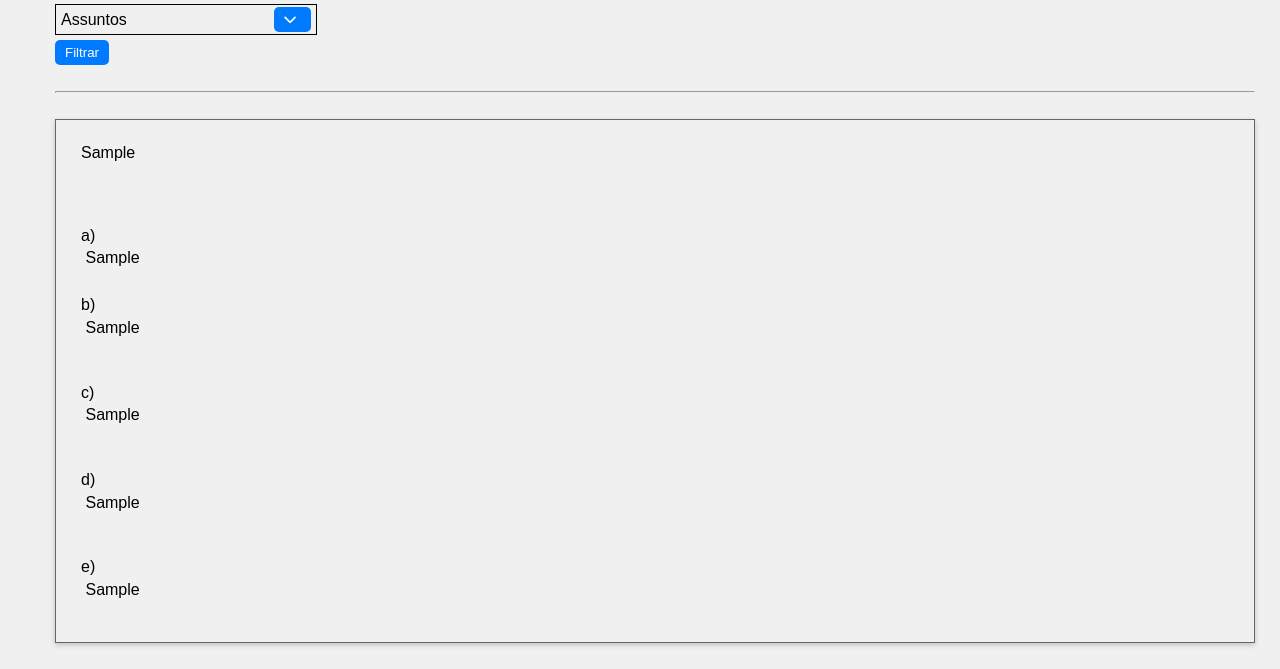
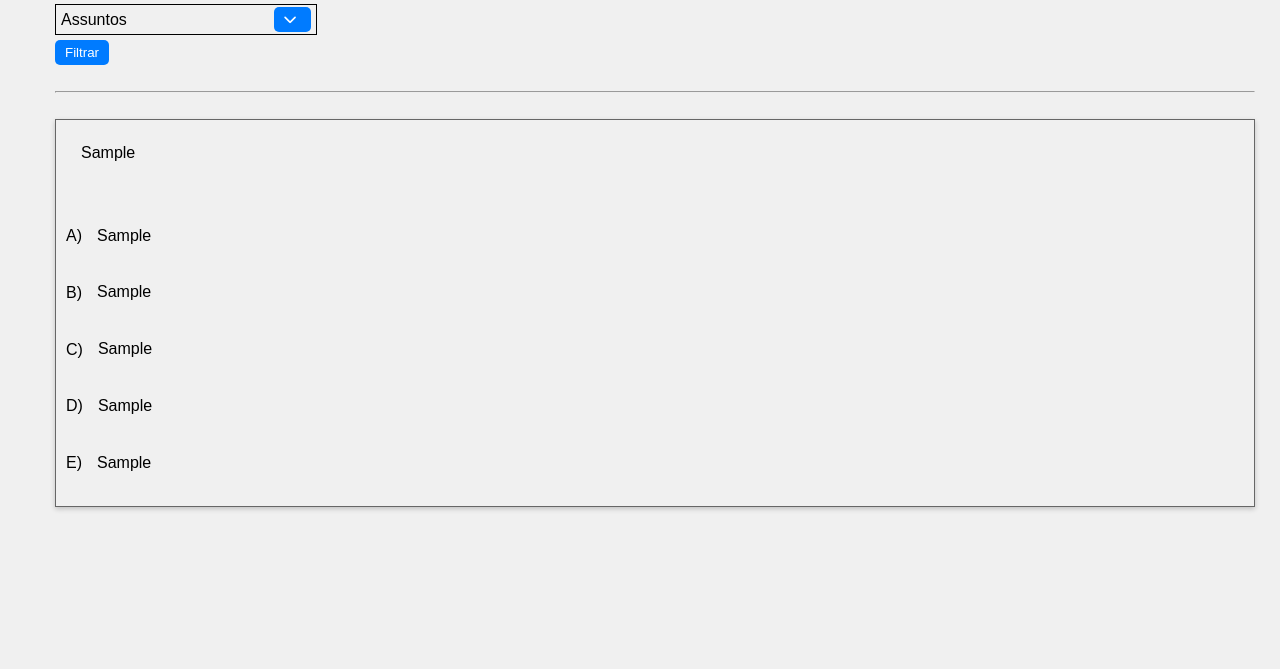
Before and after one commit to IgorDiasV/plataforma_de_simulado, a Django app: page /lista_questoes/ in a window 1280 px wide. Shown: the part 131-800 px from the top of the page. Run offline with Django 4.2, Linux system fonts and the light colour scheme; tables that the repository leaves empty hold one stand-in row (values such as "Sample post"); some libraries are stand-ins or nearby versions.

Commit message:
style: modifying the appearance of alternatives

```diff
--- a/pagina_principal/static/pagina_principal/css/listar_questoes.css
+++ b/pagina_principal/static/pagina_principal/css/listar_questoes.css
@@ -79,3 +79,14 @@ button {
 button i {
     margin-right: 5px;
 }
+
+.option {
+    margin-bottom: 10px;
+    display: flex;
+}
+
+.alternative-option {
+    margin-top: auto;
+    margin-bottom: auto;
+    text-align: center;
+}
--- a/pagina_principal/templates/pagina_principal/lista_questoes.html
+++ b/pagina_principal/templates/pagina_principal/lista_questoes.html
@@ -38,11 +38,11 @@
         </br>
         </br>
 
-        <div class='ql-editor'>a) </br> {{questao.alternativa_a | safe}} </div>
-        <div class='ql-editor'>b) </br> {{questao.alternativa_b | safe}}</div> </br>
-        <div class='ql-editor'>c) </br> {{questao.alternativa_c | safe}}</div> </br>
-        <div class='ql-editor'>d) </br> {{questao.alternativa_d | safe}}</div> </br>
-        <div class='ql-editor'>e) </br> {{questao.alternativa_e | safe}}</div> </br>
+        <div class="option"><span class="alternative-option">A)</span><div class='ql-editor'>{{questao.alternativa_a | safe}}</div></div>
+        <div class="option"><span class="alternative-option">B)</span><div class='ql-editor'>{{questao.alternativa_b | safe}}</div></div>
+        <div class="option"><span class="alternative-option">C)</span><div class='ql-editor'>{{questao.alternativa_c | safe}}</div></div>
+        <div class="option"><span class="alternative-option">D)</span><div class='ql-editor'>{{questao.alternativa_d | safe}}</div></div>
+        <div class="option"><span class="alternative-option">E)</span><div class='ql-editor'>{{questao.alternativa_e | safe}}</div></div>
 
     </div>
     {% empty%}
--- a/simulados/static/simulados/css/simulado.css
+++ b/simulados/static/simulados/css/simulado.css
@@ -28,8 +28,8 @@
     margin-top: auto;
     margin-bottom: auto;
     text-align: center;
-    display: flex; /* Use o Flexbox para alinhar verticalmente */
-    align-items: center; /* Centraliza verticalmente */
+    display: flex;
+    align-items: center;
     justify-content: center;
     padding: 10px;
     height: 18px;
```
